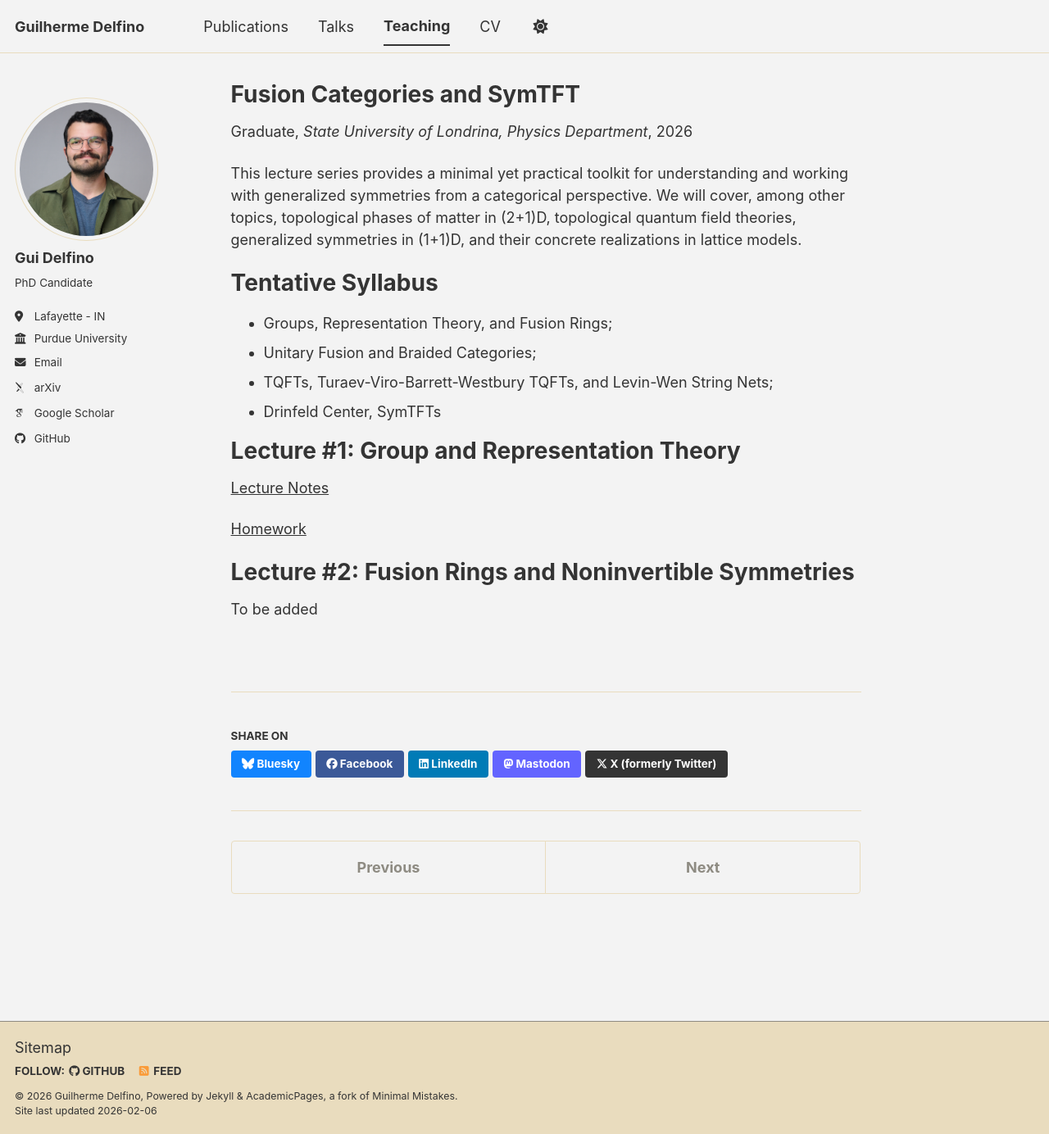
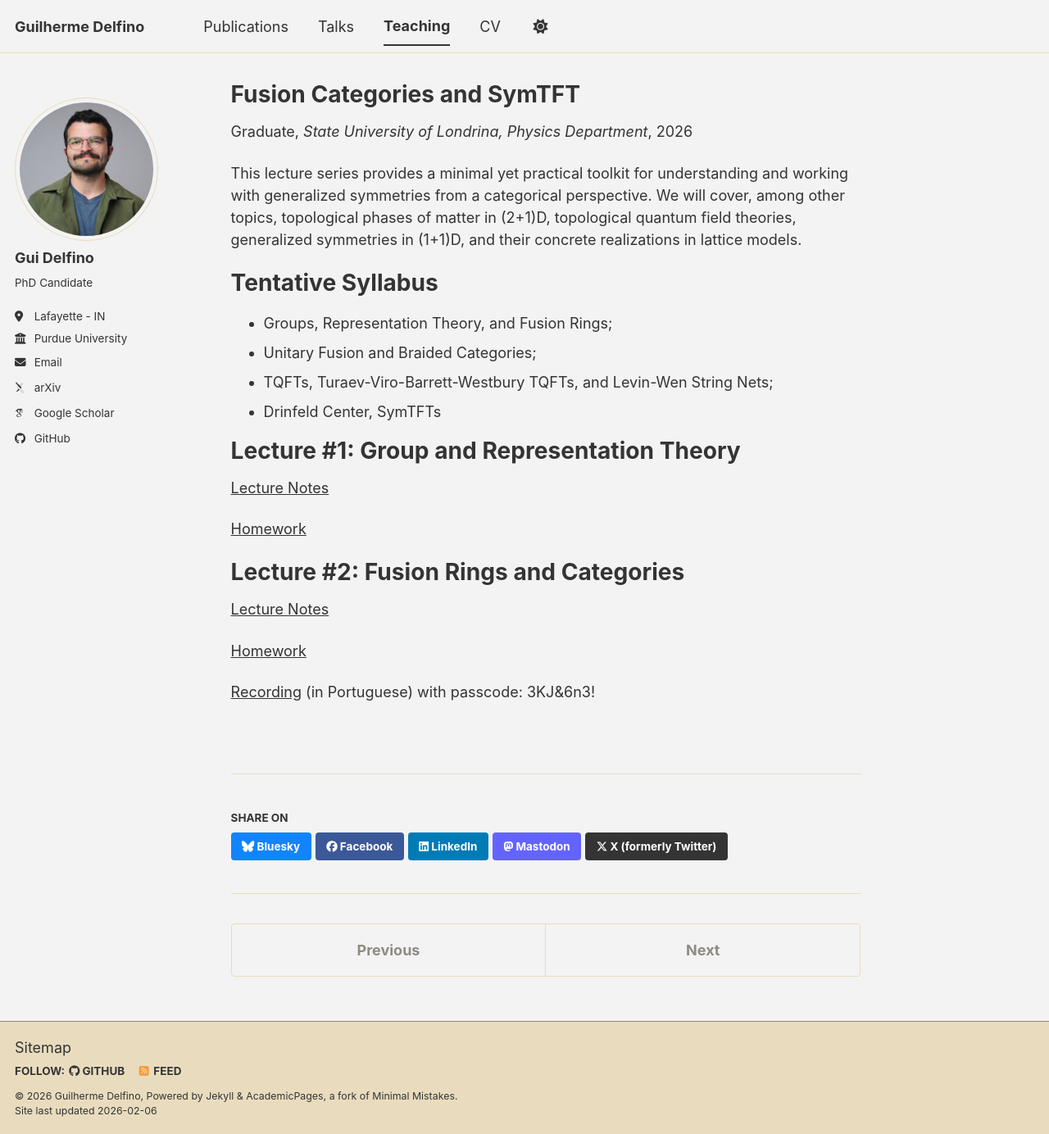
Before and after one commit to gui-delfino/gui-delfino.github.io, a Jekyll site: the page built from _teaching/2026-spring-fusion-cat.md, in a window 1280 px wide and 1384 px high. Shown: the whole window at 82% size. Built offline with Jekyll 4.4.1, drawn with Linux system fonts in a browser that asks for light colours; some web fonts are replaced; a script bundle is joined from its source files by our own code; library files that are not in the unit come from our copies.

Commit message:
added Lecture 2

```diff
--- a/_teaching/2026-spring-fusion-cat.md
+++ b/_teaching/2026-spring-fusion-cat.md
@@ -25,7 +25,12 @@ Lecture #1: Group and Representation Theory
 
 [Homework](https://gui-delfino.github.io/files/Homework_1.pdf)
 
-Lecture #2: Fusion Rings and Noninvertible Symmetries
+Lecture #2: Fusion Rings and Categories
 ======
 
-To be added
+
+[Lecture Notes](https://gui-delfino.github.io/files/Lecture_2.pdf)
+
+[Homework](https://gui-delfino.github.io/files/Homework_2.pdf)
+
+[Recording](https://purdue-edu.zoom.us/rec/share/Eh9CfvT7oEfRm8Tq7NDUhMU9OQgbg5CGFvXRp6u33lTmeblAx6iUqFn2xsiRgnk.aWlE4S3ifKRTGXrR?startTime=1769795140000) (in Portuguese) with passcode: 3KJ&6n3!
```
Also changed, not shown: 2 other files.
